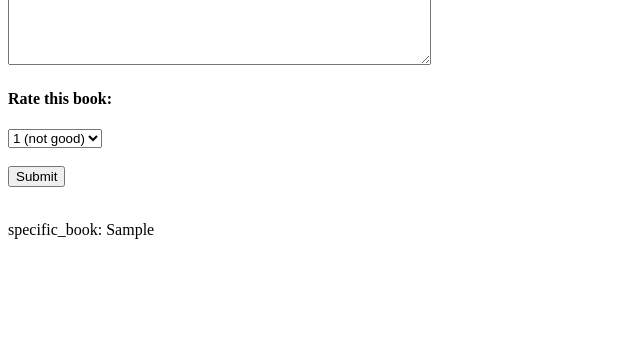
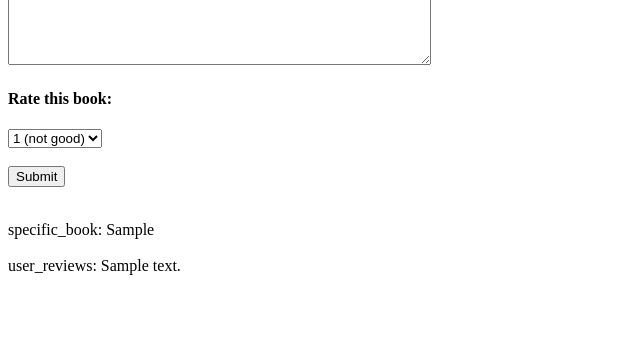
Before and after one commit to frealis/Book-Reviews-with-Goodreads, a Flask app: template templates/specificbook.html in a window 1280 px wide. Shown: the part 344-696 px from the top of the page, without its empty margins (0-640 px from the left). Run offline with Flask 2, Linux system fonts and the light colour scheme; the template is opened without the code that fills it: most values are stand-ins (such as "Sample title", 1, 10 or a date in 2020).

Commit message:
changed generic <int:id> page to perform 2 select queries, one on 'books' and the other JOINs 'users' and 'reviews'

```diff
--- a/application.py
+++ b/application.py
@@ -27,7 +27,7 @@ def before_request():
   g.user = None
   if 'user' in session:
     g.user = session['user']
-    # g.id = session['id']
+    g.id = session['id']
 
 @app.route("/")
 def index():
@@ -117,38 +117,51 @@ def search():
 
 @app.route("/<int:id>", methods=["GET", "POST"])
 def book(id):
+  avg_rating = 0
+  number_of_ratings = 0
   rating = request.form.get('rating')
+  total_rating = 0
   user_review_exists = False
-  write_review_val = request.form.get('write_review')
+  write_review = request.form.get('write_review')
   error = 'Cannot submit more than 1 review.'
   if id:
-    # Get all of the information on a book with 1 query
+    # Get all of the information on the book
     specific_book = db.execute(
-      'SELECT b.id, b.isbn, b.title, b.author, b.year, '
-      'r.user_id, r.book_id, r.review,'
+      'SELECT * FROM books '
+      'WHERE id=:id',
+      {"id": id}
+    ).fetchall()
+    # Get user & user review data
+    user_reviews = db.execute(
+      'SELECT r.user_id, r.book_id, r.rating, r.review, '
       'u.id, u.username '
-      'FROM books as b '
-      'JOIN reviews r ON r.book_id = b.id '
+      'FROM reviews as r '
       'JOIN users u ON u.id = r.user_id '
       'WHERE book_id=:id',
       {"id": id}
-      ).fetchall()
+    ).fetchall()
+    # Get the average rating
+    for user_rating in user_reviews:
+      total_rating = total_rating + user_rating.rating
+      number_of_ratings += 1
+    avg_rating = total_rating / number_of_ratings
     # Check to see if user has already reviewed a specific book
-    for i in specific_book:
+    for i in user_reviews:
         if i.username == g.user:
           user_review_exists = True
     # Run an INSERT query to add a review if the user hasn't entered one yet
     if request.method == "POST" and user_review_exists == False:
       insert_review = db.execute(
-        'INSERT INTO reviews (user_id, book_id, review) '
-        'VALUES (:user_id_key, :book_id_key, :write_review_key)',
+        'INSERT INTO reviews (user_id, book_id, rating, review) '
+        'VALUES (:user_id_key, :book_id_key, :rating_key, :write_review_key)',
         {
           # The user_id_key value comes from the global 'id' variable that is tied
           # to a user's current, active session. The book_id_key value comes from
           # the argument that gets passed to the book(id) function.
           "user_id_key": g.id,
           "book_id_key": id,
-          "write_review_key": write_review_val
+          "rating_key": rating,
+          "write_review_key": write_review
         }
       )
     # Return an error message if the user has already submitted a review
@@ -157,14 +170,16 @@ def book(id):
       "specificbook.html",
       error=error,
       id=id,
-      rating=rating,
-      specific_book=specific_book
+      avg_rating=avg_rating,
+      specific_book=specific_book,
+      user_reviews=user_reviews
     )
     db.commit()
     # Return specificbook.html upon a GET request
     return render_template(
       "specificbook.html",
       id=id,
-      rating=rating,
-      specific_book=specific_book
+      avg_rating=avg_rating,
+      specific_book=specific_book,
+      user_reviews=user_reviews
     )
--- a/templates/specificbook.html
+++ b/templates/specificbook.html
@@ -24,10 +24,13 @@
   <p>
     <h4>Reviews:</h4>
     <ul>
-    {% for i in specific_book: %}
-      <li>{{ i.username }}: {{ i.review }}</li>
+    {% for user_review in user_reviews: %}
+      <li>{{ user_review.username }}: {{ user_review.review }}</li>
     {% endfor %}
     </ul>
+  </p>
+  <p>
+
   </p>
   <p>
     <h4>Write a review:</h4>
@@ -46,7 +49,8 @@
     <br>{{ error }}
   </p>
   <p>
-    specific_book: {{ specific_book }}
+    specific_book: {{ specific_book }}<br><br>
+    user_reviews: {{ user_reviews }}
   </p>
 </body>
 </html>
```
Also changed, not shown: 2 other files.
